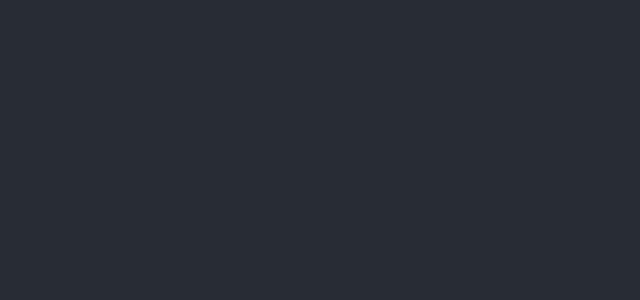
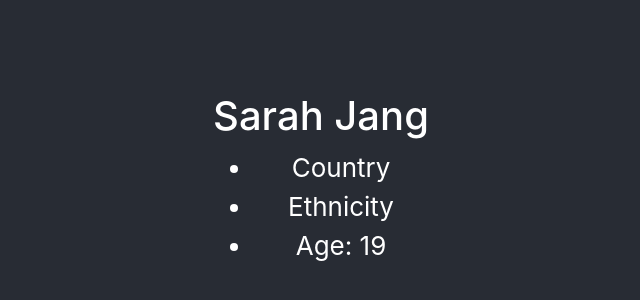
Before and after one commit to jerseycity19/team-20, a React (Create React App) app: page / in a window 1280 px wide. Shown: the part 214-514 px from the top of the page, without its empty margins (319-959 px from the left). Built offline with nearby package versions, Linux system fonts and the light colour scheme.

Commit message:
Profile Information

```diff
--- a/src/App.js
+++ b/src/App.js
@@ -14,7 +14,7 @@ function App() {
       <Router>
         <Switch>
           <Route exact path="/HomePage" render={HomePage} />
-          <Route exact path="/user_profile_page" render={UserProfilePage} />
+          <Route exact path="/" render={UserProfilePage} />
         </Switch>
       </Router>
       </header>
--- a/src/components/user_profile_page.js
+++ b/src/components/user_profile_page.js
@@ -4,11 +4,11 @@ import './UserProfilePage.css'
 function UserProfilePage() {
   return (
     <div className="shopping-list">
-      <h1>Shopping List</h1>
+      <h1>Sarah Jang</h1>
       <ul>
-        <li>Instagram</li>
-        <li>WhatsApp</li>
-        <li>Oculus</li>
+        <li>Country</li>
+        <li>Ethnicity</li>
+        <li>Age: 19</li>
       </ul>
     </div>
   );
```
